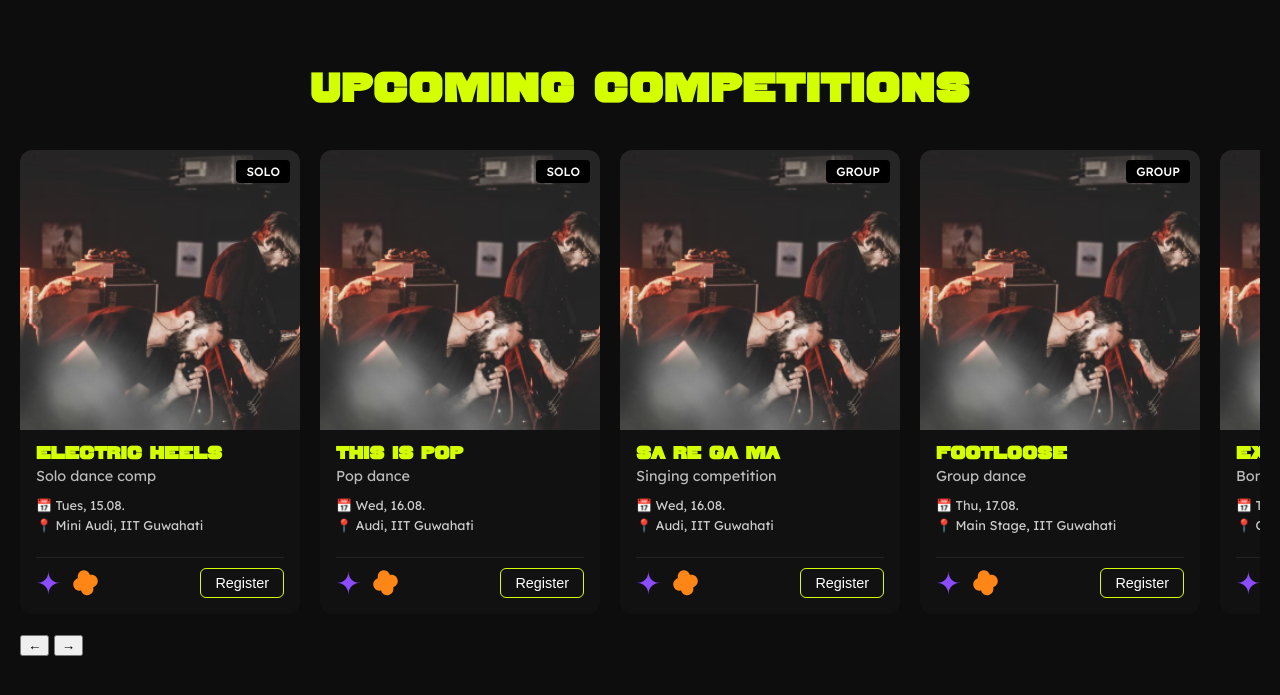
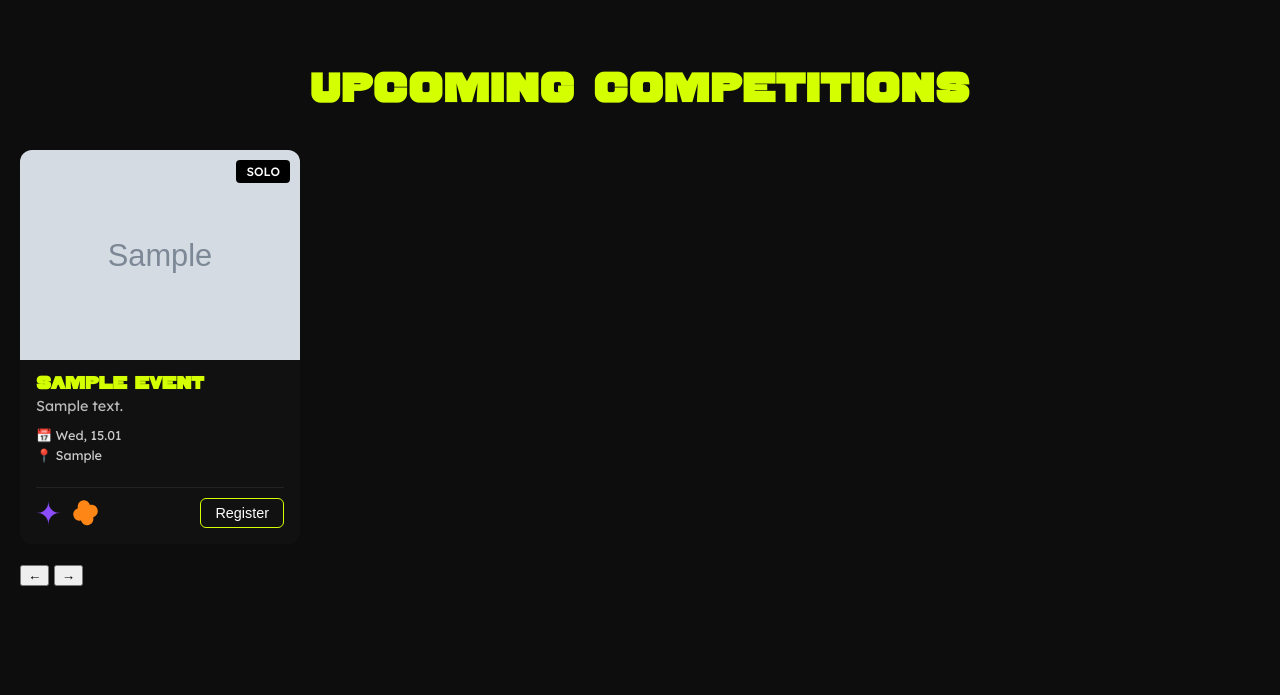
Before and after one commit to raunak-khetan/WebOps-CE, a Django app: page /competitions/ in a window 1280 px wide. Shown: the top 695 px of the page. Run offline with Django 5.2, Linux system fonts and the light colour scheme; tables that the repository leaves empty hold one stand-in row (values such as "Sample post"); grey boxes marked "Sample" are stand-in pictures.

Commit message:
Initial commit

```diff
--- a/core/urls.py
+++ b/core/urls.py
@@ -1,13 +1,16 @@
 from django.urls import path
 from . import views
-from .views import comp_page
 
 urlpatterns = [
     path('', views.landing_page, name='landing'),
     path('about/', views.about_alcher, name='about_alcher'),
+
+    # CFA Registration Steps
     path('cfa/', views.cfa_register_page, name='cfa_register'),
-    path('cfa/register/step1/', views.cfa_register_step1, name='cfa_step1'),  # use cfa_register_step1, not cfa_step1_view
+    path('cfa/register/step1/', views.cfa_register_step1, name='cfa_step1'),
     path('cfa/register/step2/', views.cfa_step2_view, name='cfa_step2'),
     path('cfa/step-3/', views.cfa_step3, name='cfa_step3'),
-    path('competitions/', comp_page, name='competitions'),
+
+    # Competitions page
+    path('competitions/', views.comp_page, name='competitions'),
 ]
--- a/core/views.py
+++ b/core/views.py
@@ -1,6 +1,9 @@
 from django.shortcuts import render, redirect
 from .forms import CFARegistrationStep1Form
 from .models import CFARegistration
+from .models import City, Event
+from django.http import HttpResponse
+
 
 def landing_page(request):
     return render(request, 'core/landing.html')
@@ -57,40 +60,28 @@ def cfa_step3(request):
 
     return render(request, 'core/cfa_step3.html')
 
+
+
 def comp_page(request):
-    competitions = [
-        {
-            "title": "Electric Heels",
-            "subtitle": "Solo dance comp",
-            "date": "Tues, 15.08.",
-            "venue": "Mini Audi, IIT Guwahati",
-            "image": "core/landing/frame.png",
-            "type": "Solo"
-        },
-        {
-            "title": "This is Pop",
-            "subtitle": "Pop dance",
-            "date": "Wed, 16.08.",
-            "venue": "Audi, IIT Guwahati",
-            "image": "core/landing/frame.png",
-            "type": "Solo"
-        },
-        {
-            "title": "SA RE GA MA",
-            "subtitle": "Singing competition",
-            "date": "Wed, 16.08.",
-            "venue": "Audi, IIT Guwahati",
-            "image": "core/landing/frame.png",
-            "type": "Group"
-        },
-        {
-            "title": "Footloose",
-            "subtitle": "Group dance",
-            "date": "Thu, 17.08.",
-            "venue": "Main Stage, IIT Guwahati",
-            "image": "core/landing/frame.png",
-            "type": "Group"
-        },
-    ]
+    print("comp_page view called")  # DEBUG
 
-    return render(request, 'core/comp_page.html', {"competitions": competitions})
+    competitions = []
+
+    cities = City.objects.prefetch_related('events').all()
+    print(f"Fetched {cities.count()} cities")  # DEBUG
+
+    for city in cities:
+        print(f"City: {city.name}, Events: {city.events.count()}")  # DEBUG
+        for event in city.events.all():
+            competitions.append({
+                "city": city.name,
+                "title": event.name,
+                "subtitle": event.description,
+                "date": city.time.strftime("%a, %d.%m.") if city.time else "No date",
+                "venue": city.venue,
+                "image": city.image.url if city.image else '',
+                "type": event.event_type.capitalize() if event.event_type else "N/A"
+            })
+
+    print(f"Competitions list length: {len(competitions)}")  # DEBUG
+    return render(request, 'core/comp_page.html', {"cities": cities})
--- a/static/core/landing/comp.css
+++ b/static/core/landing/comp.css
@@ -142,7 +142,7 @@ body {
 
   .shapes img {
     width: 25px;
-    margin-right: 0;
+    margin-right: 0; /* remove old margin to use flex gap */
   }
 
 
@@ -151,24 +151,34 @@ body {
     color: #000;
   }
 
-  /* ========== PAGINATION + ARROWS WRAPPER ========== */
-.pagination-arrows {
+  .pagination-arrows {
     display: flex;
     justify-content: space-between;
     align-items: center;
     margin-top: 20px;
     padding: 0 10px;
+    width: 100%;
   }
 
-  /* ========== PAGINATION ========== */
+
+  .pagination-arrows {
+    display: flex;
+    justify-content: space-between;
+    align-items: center;
+    margin-top: 30px;
+    padding: 0 20px;
+    width: 100%;
+  }
+
   .pagination {
     display: flex;
     gap: 8px;
+    justify-content: flex-start;
   }
 
   .dot {
-    width: 10px;
-    height: 10px;
+    width: 12px;
+    height: 12px;
     background-color: #444;
     border-radius: 50%;
     display: inline-block;
@@ -179,10 +189,10 @@ body {
     background-color: #D4FF00;
   }
 
-  /* ========== NAV ARROWS ========== */
   .nav-arrows {
     display: flex;
     gap: 10px;
+    justify-content: flex-end;
   }
 
   .nav-btn {
@@ -205,6 +215,8 @@ body {
     background: #D4FF00;
     color: #000;
   }
+
+
 
 
   /* ========== RESPONSIVE ========== */
--- a/templates/core/comp_page.html
+++ b/templates/core/comp_page.html
@@ -21,44 +21,19 @@
   <h2 class="section-title">Upcoming Competitions</h2>
 
   <div class="carousel">
-      {% for comp in competitions %}
+    {% for city in cities %}
+      {% for event in city.events.all %}
         <div class="competition-card">
           <div class="image-container">
-          <img src="{% static 'core/landing/frame.png' %}" alt="{{ comp.title }}">
-          <span class="badge">{{ comp.type }}</span>
+            <img src="{{ city.image.url }}" alt="{{ event.name }}">
+            <span class="badge">{{ event.event_type|upper }}</span>
           </div>
           <div class="card-content">
-          <h3 class="event-title">{{ comp.title }}</h3>
-          <p class="event-subtitle">{{ comp.subtitle }}</p>
+            <h3 class="event-title">{{ event.name }}</h3>
+            <p class="event-subtitle">{{ event.description }}</p>
             <div class="event-info">
-            <p>📅 {{ comp.date }}</p>
-            <p>📍 {{ comp.venue }}</p>
-          </div>
-          <div class="card-footer">
-            <div class="shapes">
-              <img src="{% static 'core/landing/small2.svg' %}" alt="">
-              <img src="{% static 'core/landing/small.svg' %}" alt="">
-            </div>
-            <button class="register-button" onclick="window.location.href='#'">Register</button>
-
-          </div>
-        </div>
-      </div>
-      {% endfor %}
-
-      <!-- Duplicate the cards manually below -->
-      {% for i in "12345678" %}
-      <div class="competition-card">
-        <div class="image-container">
-          <img src="{% static 'core/landing/frame.png' %}" alt="Extra Comp {{ i }}">
-          <span class="badge">Solo</span>
-        </div>
-        <div class="card-content">
-          <h3 class="event-title">Extra Event {{ i }}</h3>
-          <p class="event-subtitle">Bonus dance comp</p>
-          <div class="event-info">
-            <p>📅 Thu, 18.08.</p>
-            <p>📍 Open Ground, IIT Guwahati</p>
+              <p>📅 {{ city.time|date:"D, d.m" }}</p>
+              <p>📍 {{ city.venue }}</p>
             </div>
             <div class="card-footer">
               <div class="shapes">
@@ -70,40 +45,51 @@
           </div>
         </div>
       {% endfor %}
+    {% endfor %}
   </div>
 
-   <!-- ... (rest of the HTML remains same) -->
+
   <div class="pagination-arrows">
-   <div class="pagination">
-    <!-- Dots will be generated dynamically by JS -->
-  </div>
-
+    <div class="pagination"></div>
     <div class="nav-arrows">
       <button class="nav-btn left">←</button>
       <button class="nav-btn right">→</button>
     </div>
   </div>
+
 </section>
 
 <script>
+  document.addEventListener('DOMContentLoaded', () => {
     const carousel = document.querySelector('.carousel');
     const leftArrow = document.querySelector('.nav-btn.left');
     const rightArrow = document.querySelector('.nav-btn.right');
     const pagination = document.querySelector('.pagination');
-  const card = document.querySelector('.competition-card');
-  const cardWidth = card.offsetWidth + 20; // card + gap
+    const cards = document.querySelectorAll('.competition-card');
 
-  const totalCards = document.querySelectorAll('.competition-card').length;
-  const visibleCards = Math.floor(carousel.offsetWidth / cardWidth);
-  const totalPages = Math.ceil(totalCards / visibleCards);
+    if (!carousel || cards.length === 0) return;
 
+    const cardStyle = window.getComputedStyle(cards[0]);
+    const gap = parseInt(cardStyle.marginRight || 20);
+    const cardWidth = cards[0].offsetWidth + gap;
+    const carouselWidth = carousel.clientWidth;
+
+    const visibleCards = Math.floor(carouselWidth / cardWidth);
+    const totalPages = Math.ceil(cards.length / visibleCards);
     let currentPage = 0;
 
-  // Generate dots
+    // Clear any previous dots (important if this re-runs)
+    pagination.innerHTML = '';
+
+    // Generate pagination dots
     for (let i = 0; i < totalPages; i++) {
       const dot = document.createElement('span');
       dot.classList.add('dot');
       if (i === 0) dot.classList.add('active');
+      dot.addEventListener('click', () => {
+        currentPage = i;
+        scrollToPage();
+      });
       pagination.appendChild(dot);
     }
 
@@ -113,20 +99,29 @@
       });
     };
 
-  function scrollCarousel(direction) {
-    currentPage = Math.max(0, Math.min(currentPage + direction, totalPages - 1));
+    function scrollToPage() {
       carousel.scrollTo({
-      left: currentPage * visibleCards * cardWidth,
+        left: currentPage * cardWidth * visibleCards,
         behavior: 'smooth'
       });
       updateDots();
     }
 
-  leftArrow.addEventListener('click', () => scrollCarousel(-1));
-  rightArrow.addEventListener('click', () => scrollCarousel(1));
+    leftArrow.addEventListener('click', () => {
+      if (currentPage > 0) {
+        currentPage--;
+        scrollToPage();
+      }
+    });
+
+    rightArrow.addEventListener('click', () => {
+      if (currentPage < totalPages - 1) {
+        currentPage++;
+        scrollToPage();
+      }
+    });
+  });
 </script>
-</body>
-</html>
 
 </body>
 </html>
```
Also changed, not shown: core/admin.py (+7 -0 lines), media/image_uploads/city_pic/Frame.png (added), media/image_uploads/city_pic/Frame_HmbyHhv.png (added), 1 other file. Lines whose indentation alone changed are shown as unchanged.
